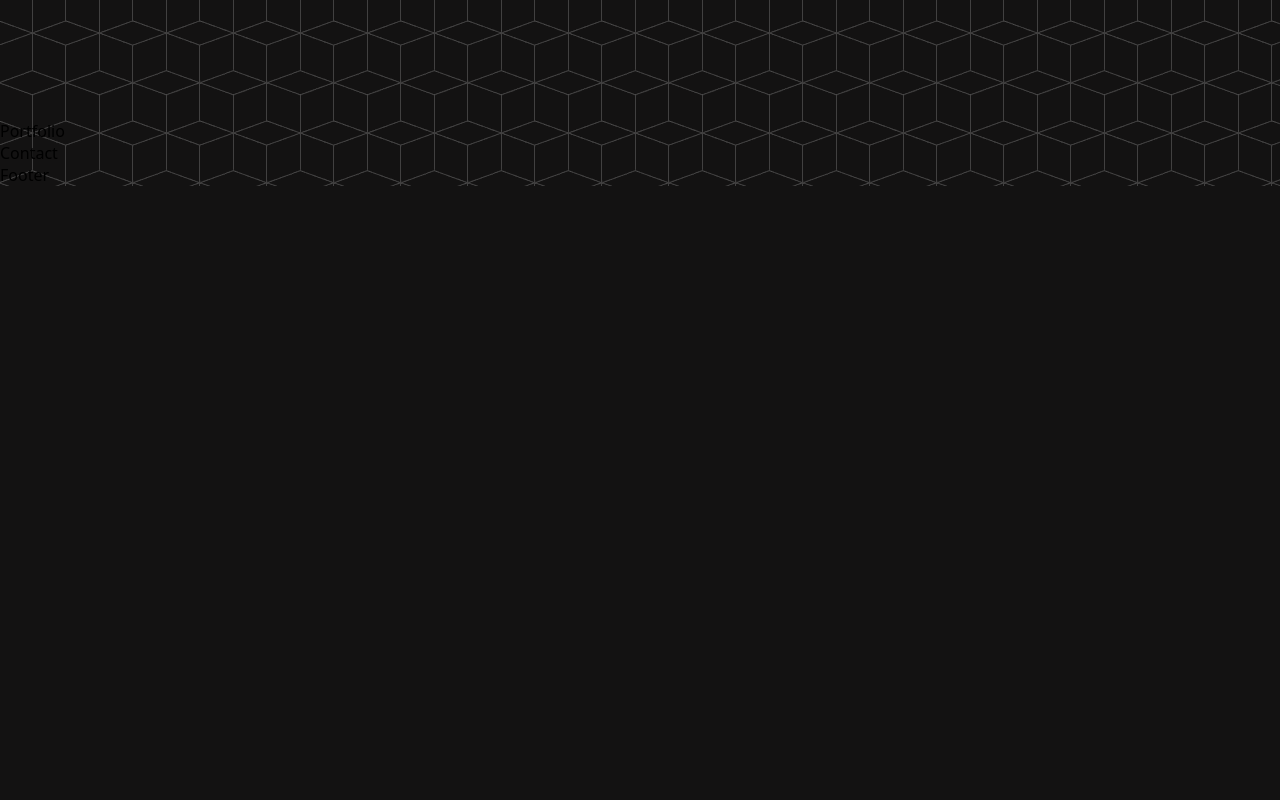
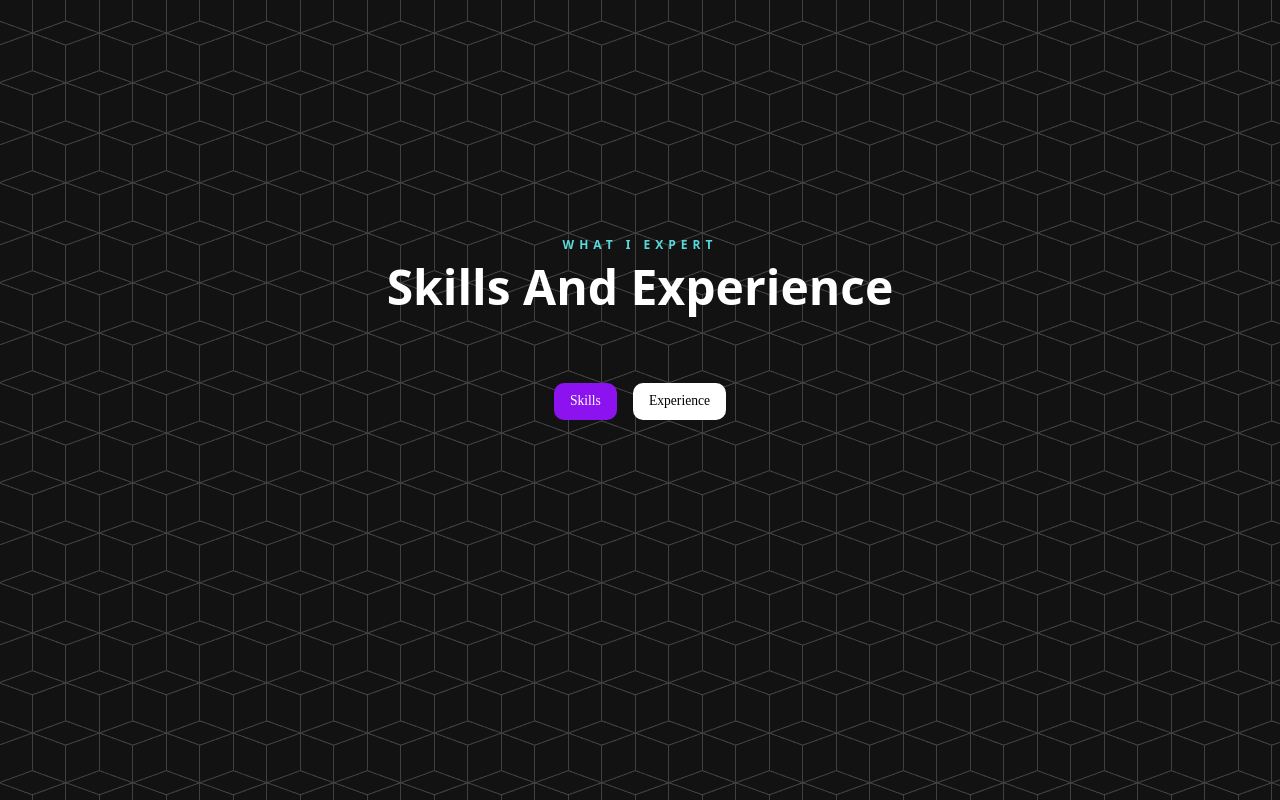
Before and after one commit to Haco11/Portfolio-React, a React (Create React App) app: page / in a window 1280 px wide. Shown: the part 1480-2280 px from the top of the page. Before the commit the page ends 1666 px from the top, so only its background shows below. Built offline with nearby package versions, Linux system fonts and the light colour scheme.

Commit message:
Added buttons for skills to switch

```diff
--- a/src/App.js
+++ b/src/App.js
@@ -4,12 +4,14 @@ import Portfolio from "./component/Portfolio/Portfolio";
 import Contact from "./component/Contact/Contact";
 import Footer from "./component/Footer/Footer";
 import Home from "./component/Home/Home";
+import { Skills } from "./component/Skills/Skills";
 function App() {
   return (
     <>
       <Nav />
       <Home />
       <About />
+      <Skills />
       <Portfolio />
       <Contact />
       <Footer />
--- a/src/Component/About/About.jsx
+++ b/src/Component/About/About.jsx
@@ -2,6 +2,8 @@ import React from "react";
 import "./About.scss";
 import Pf from "../../assets/Haci.jpg";
 import { bios } from "../../data";
+import { motion } from "framer-motion";
+
 const About = () => {
   return (
     <div className="container" id="about">
@@ -11,7 +13,7 @@ const About = () => {
       </div>
       <div className="about_container">
         <div className="about_left">
-          <img src={Pf} alt="Profile-Picture" />
+          <img src={Pf} alt="Img" />
         </div>
         <div className="about_right">
           <p>
@@ -32,9 +34,13 @@ const About = () => {
               </div>
             );
           })}
-          <a href="#" download="">
+          <motion.a
+            href="#"
+            download=""
+            whileHover={{ scale: 1.1 }}
+            transition={{ duration: 0.3 }}>
             Download Resume
-          </a>
+          </motion.a>
         </div>
       </div>
     </div>
--- a/src/Component/About/About.scss
+++ b/src/Component/About/About.scss
@@ -55,12 +55,12 @@
     }
     a {
       text-decoration: none;
-      color: #000;
-      background: #fff;
+      color: $black;
+      background-color: $white;
       padding: 0.65rem 1rem;
       border-radius: 10px;
       font-size: 0.85rem;
-      width: 165px;
+      width: 145px;
     }
   }
 }
--- a/src/Component/Home/Home.jsx
+++ b/src/Component/Home/Home.jsx
@@ -1,6 +1,8 @@
 import React from "react";
 import Pf from "../../assets/Haci.jpg";
 import "./Home.scss";
+import { motion } from "framer-motion";
+
 const Home = () => {
   return (
     <div className="container" id="home">
@@ -15,7 +17,13 @@ const Home = () => {
         <span className="text">
           Passionated <br /> Web Developer
         </span>
-        <a href="contact">Connect With Me</a>
+        <motion.a
+          href="contact"
+          download=""
+          whileHover={{ scale: 1.1 }}
+          transition={{ duration: 0.3 }}>
+          Connect With Me
+        </motion.a>
       </div>
     </div>
   );
--- /dev/null
+++ b/src/Component/Skills/Skills.jsx
@@ -0,0 +1,32 @@
+import React, { useState } from "react";
+import "./Skills.scss";
+import { icons } from "../../data";
+
+export const Skills = () => {
+  const [active, setActive] = useState(1);
+
+  return (
+    <div className="container" id="skills">
+      <div className="title">
+        <span>What I Expert</span>
+        <h2>Skills And Experience</h2>
+      </div>
+      <div className="select">
+        <button
+          onClick={() => {
+            setActive(1);
+          }}
+          className={active === 1 ? "active" : ""}>
+          Skills
+        </button>
+        <button
+          onClick={() => {
+            setActive(2);
+          }}
+          className={active === 2 ? "active" : ""}>
+          Experience
+        </button>
+      </div>
+    </div>
+  );
+};
--- /dev/null
+++ b/src/Component/Skills/Skills.scss
@@ -0,0 +1,24 @@
+.select {
+  display: flex;
+  justify-content: center;
+  gap: 1rem;
+  margin-bottom: 5rem;
+
+  button {
+    color: #000;
+    background: #fff;
+    padding: 0.65rem 1rem;
+    border-radius: 10px;
+    font-size: 0.85rem;
+    text-transform: capitalize;
+    cursor: pointer;
+    border: none;
+    margin-top: 1rem;
+    font-family: "Poppins";
+
+    &.active {
+      background: #8c12f0;
+      color: #fff;
+    }
+  }
+}
--- a/src/data.js
+++ b/src/data.js
@@ -1,14 +1,29 @@
 import {
+  FaCss3,
+  FaFigma,
   FaGithub,
+  FaHtml5,
   FaLinkedin,
+  FaNodeJs,
   FaPaperPlane,
   FaPhoneAlt,
+  FaReact,
+  FaSass,
   FaUser,
 } from "react-icons/fa";
 
 export const navLinks = ["home", "about", "skills", "portfolio", "contact"];
 
 export const socialIcons = [<FaLinkedin />, <FaGithub />];
+
+export const icons = [
+  <FaHtml5 />,
+  <FaCss3 />,
+  <FaReact />,
+  <FaNodeJs />,
+  <FaSass />,
+  <FaFigma />,
+];
 
 export const bios = [
   {
```
